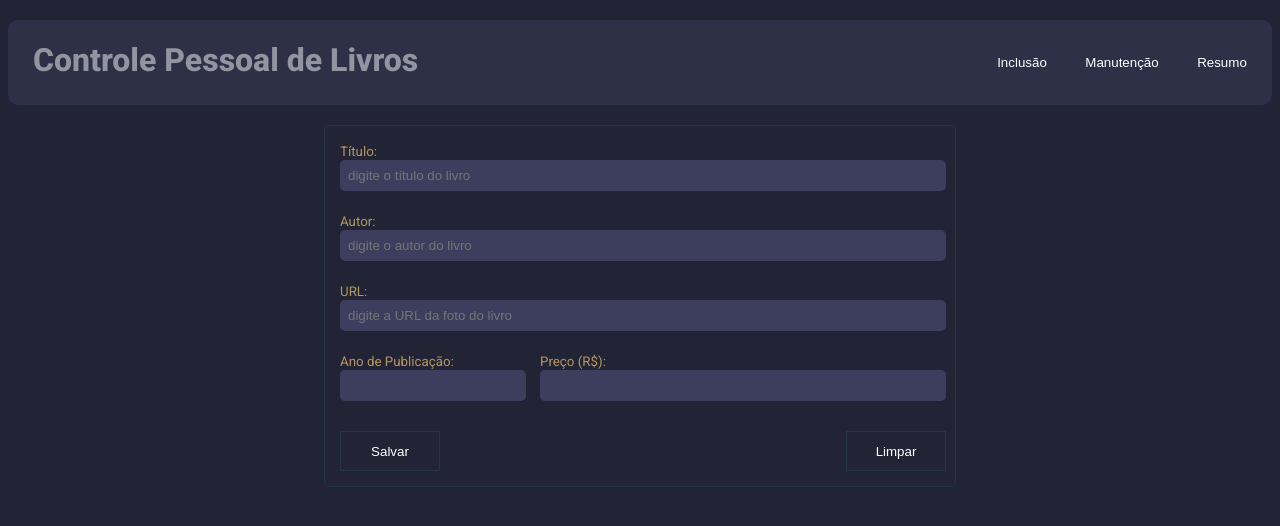
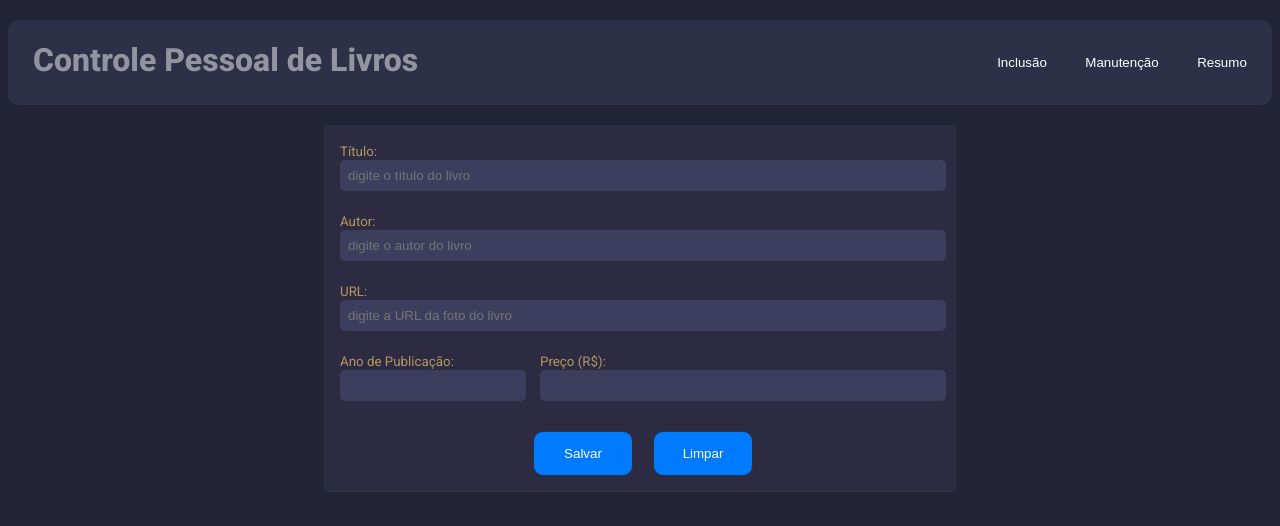
Before and after one commit to AlexandreCassilhas/JavaScript, a React (Vite) app in the folder react-course/controle-livros/: page /controle in a window 1280 px wide. Both pictures are taken after a click on the button "Inclusão". Shown: the top 526 px of the page. Built offline with nearby package versions, Linux system fonts and the light colour scheme.

Commit message:
Books Project Updates

```diff
--- a/react-course/controle-livros/src/ControleLivros.jsx
+++ b/react-course/controle-livros/src/ControleLivros.jsx
@@ -6,13 +6,12 @@ import FormCadastro from "./FormCadastro";
 
 function ControleLivros() {
 
-  const [clickInsert, setClickInsert] = useState(false);
-  const [clickLista, setClickLista] = useState(false);
+  const [clickMenu, setClickMenu] = useState('');
 
   return(
     <div>
-      <MenuSuperior setClickInsert={setClickInsert} setClickLista={setClickLista} />
-      <FormCadastro clickInsert={clickInsert} clickLista={clickLista} />
+      <MenuSuperior setClickMenu={setClickMenu} />
+      <FormCadastro clickMenu={clickMenu} />
     </div>
   )
 }
--- a/react-course/controle-livros/src/FormCadastro.css
+++ b/react-course/controle-livros/src/FormCadastro.css
@@ -5,6 +5,7 @@ div.form-livro {
   width: 600px;
   margin: auto;
   border: 1px solid #223445;
+  background-color: #2d2b41;
   border-radius: 5px;
   padding: 15px;
 }
@@ -62,29 +63,32 @@ input {
 div.botoes {
   display: flex;
   flex-flow: row wrap;
-  justify-content: space-between;
+  justify-content:center;
 }
 
 button.form-buttons {
   margin-top: 30px;
+  margin-left: 10px;
+  margin-right: 10px;
   border: 1px solid #223445;
+  background-color: #007BFF;
+  border-radius: 10px;
   color: white;
-  background: none;
   cursor: pointer;
   width: 100px;
-  height: 40px;
+  height: 45px;
 }
 
 button.red-button:hover {
-  background-color: lightseagreen;
+  background-color: lightcoral;
   color: white;
-  border-radius: 5px;
+  border-radius: 15px;
 }
 
-button:hover {
-  background-color: #363f90;
+button.green-button:hover {
+  background-color: rgb(75, 155, 75);
   color: white;
-  border-radius: 5px;
+  border-radius: 15px;
 }
 
 div.imagem {
@@ -142,7 +146,7 @@ div.msg-error {
   div.botoes {
     display: flex;
     flex-flow: row wrap;
-    justify-content: start;
+    justify-content: center;
   }
 
   button.form-buttons {
--- a/react-course/controle-livros/src/FormCadastro.jsx
+++ b/react-course/controle-livros/src/FormCadastro.jsx
@@ -8,7 +8,7 @@ import './FormCadastro.css';
 
 import './MenuSuperior.jsx';
 
-function FormCadastro({clickInsert, clickLista}) {
+function FormCadastro({clickMenu}) {
 
   const {register, handleSubmit, reset} = useForm();
 
@@ -41,7 +41,9 @@ function FormCadastro({clickInsert, clickLista}) {
 
   }
 
-  if (clickInsert){
+  switch(clickMenu) {
+    case 'insert':
+      {
          return(
         <div>
           <form onSubmit={handleSubmit(salvar)}>
@@ -73,19 +75,32 @@ function FormCadastro({clickInsert, clickLista}) {
                 </div>
               </div>
               <div className="botoes">
-                <button className="form-buttons" type="submit">Salvar</button>
+                <button className="form-buttons green-button" type="submit">Salvar</button>
                 <button className="form-buttons red-button">Limpar</button>
               </div>
             </div>
           </form>
           <div className={aviso.startsWith('Ok')?  'msg-success': aviso.startsWith('Erro')? 'msg-error': ''}>{aviso}</div>
         </div>
-      )
-  } else {if(clickLista) {
-            return (
+      );
+      break;
+      }
+    case 'list':
+      {
+        return(
           <div>Lista de Livros</div>
-            )
-            } else {
+        );
+        break;
+      }
+    case 'resumo':
+      {
+        return(
+          <div>Resumo dos Livros</div>
+        );
+        break;
+      }
+    default:
+      {
         return(
            <div className="imagem">
               <img
@@ -98,6 +113,20 @@ function FormCadastro({clickInsert, clickLista}) {
       }
   }
 
+  /*
+  if (clickMenu == 'insert'){
+
+  } else {if(clickMenu == 'list') {
+            return (
+
+            )
+            } else {
+                return(
+
+                )
+            }
+          }
+  */
 }
 
 export default FormCadastro;
--- a/react-course/controle-livros/src/MenuSuperior.jsx
+++ b/react-course/controle-livros/src/MenuSuperior.jsx
@@ -1,7 +1,7 @@
 import React, {useState, useEffect} from "react";
 import './MenuSuperior.css';
 
-function MenuSuperior({setClickInsert, setClickLista}) {
+function MenuSuperior({setClickMenu}) {
 
 
 
@@ -12,9 +12,9 @@ return(
         <h1>Controle Pessoal de Livros</h1>
       </div>
       <div className="navbar">
-        <button onClick={() => setClickInsert(true)}>Inclusão</button>
-        <button onClick={() => {setClickLista(true); setClickInsert(false);}}>Manutenção</button>
-        <button>Resumo</button>
+        <button onClick={() => setClickMenu('insert')}>Inclusão</button>
+        <button onClick={() => setClickMenu('list')}>Manutenção</button>
+        <button onClick={() => setClickMenu('resumo')}>Resumo</button>
       </div>
     </div>
   )
```
Also changed, not shown: 1 other file (tests, documents, lock files or other folders). Lines whose indentation alone changed are shown as unchanged.
